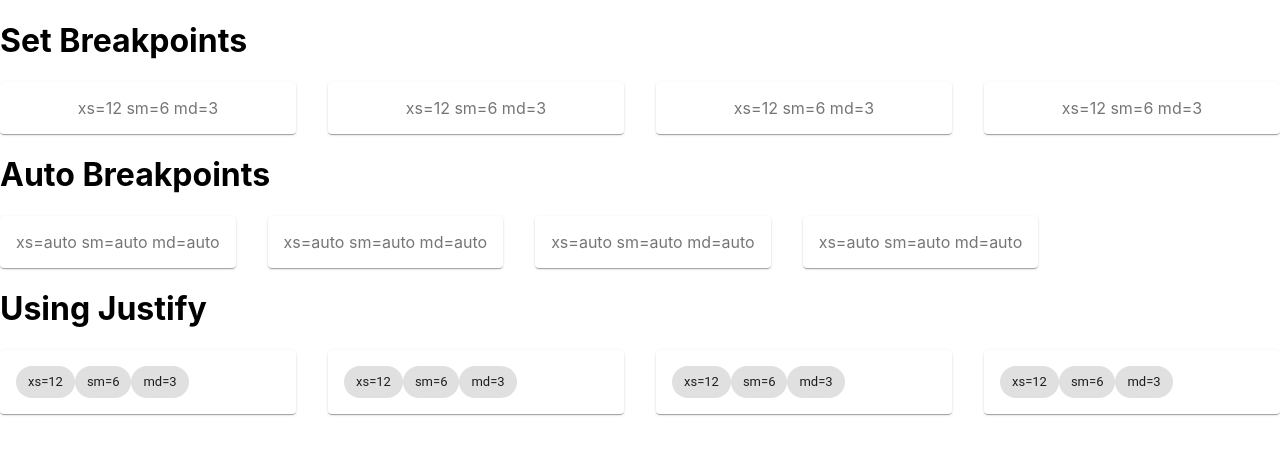
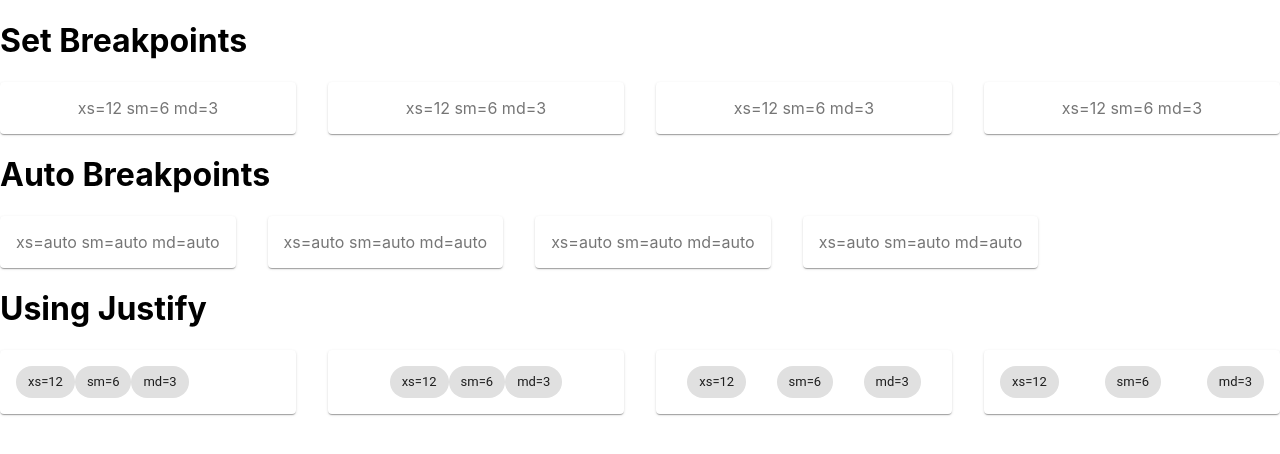
Before and after one commit to maxgdev/mui-sandbox, a React (Create React App) app: page / in a window 1280 px wide. Shown: the top 454 px of the page. Built offline with nearby package versions, Linux system fonts and the light colour scheme.

Commit message:
Added center, space-around and space-between items

```diff
--- a/src/GridExamples/FillingSpace.js
+++ b/src/GridExamples/FillingSpace.js
@@ -36,7 +36,7 @@ const FillingSpace = withStyles(styles)(({ classes, justify }) => (
       </Grid>
       <Grid item xs={12} sm={6} md={3}>
         <Paper className={classes.paper}>
-          <Grid container justify={justify}>
+          <Grid container justify="center">
             <Grid item>
               <Chip label="xs=12" />
             </Grid>
@@ -51,7 +51,7 @@ const FillingSpace = withStyles(styles)(({ classes, justify }) => (
       </Grid>
       <Grid item xs={12} sm={6} md={3}>
         <Paper className={classes.paper}>
-          <Grid container justify={justify}>
+          <Grid container justify="space-around">
             <Grid item>
               <Chip label="xs=12" />
             </Grid>
@@ -66,7 +66,7 @@ const FillingSpace = withStyles(styles)(({ classes, justify }) => (
       </Grid>
       <Grid item xs={12} sm={6} md={3}>
         <Paper className={classes.paper}>
-          <Grid container justify={justify}>
+          <Grid container justify="space-between">
             <Grid item>
               <Chip label="xs=12" />
             </Grid>
```
